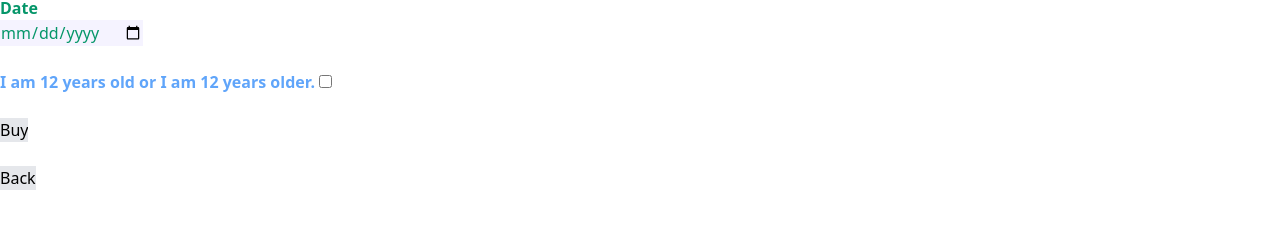
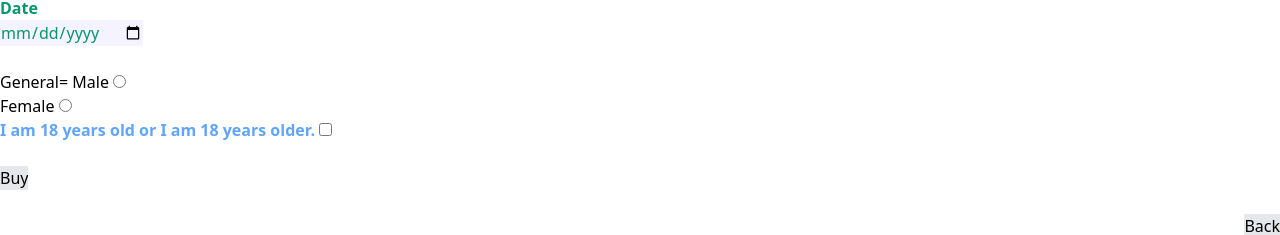
Before and after one commit to Aryan11a/react-css, a Next.js app: page / in a window 1280 px wide. Shown: the part 1121-1356 px from the top of the page. Before the commit the page ends 1311 px from the top, so only its background shows below. Built offline with nearby package versions, Linux system fonts and the light colour scheme.

Commit message:
I make online shoping wedpage like

```diff
--- a/src/components/OnlineShop.jsx
+++ b/src/components/OnlineShop.jsx
@@ -40,16 +40,19 @@ export default function OnlineShop() {
         <span className='font-bold'> Date <br />  <input type="date" className='bg-purple-50' /> </span> <br />
       </div> <br />
 
+      <div>
+        General= Male  <input type="radio" name="Male" id='Male' /> <br /> Female <input type="radio" name="Male" id='Male' /> </div>
+
+
       <div className='text-blue-400 font-bold'>
-        I am 12 years old or I am 12 years older.  <input type="checkbox" name="CheckBox" />
+        I am 18 years old or I am 18 years older.  <input type="checkbox" name="CheckBox" />
       </div> <br />
       <div>
         <span className='font-bold'> <input type="submit" value="Buy" className='bg-gray-200' /> </span>
       </div> <br />
-      <div>
-        <span className='font-bold'> <input type="reset" value="Back" className='bg-gray-200 text-center' /> </span>
+      <div className='font-bold text-right'>
+        <input type="reset" value="Back" className='bg-gray-200 text-center' />
       </div>
-
 
 
     </>
```
